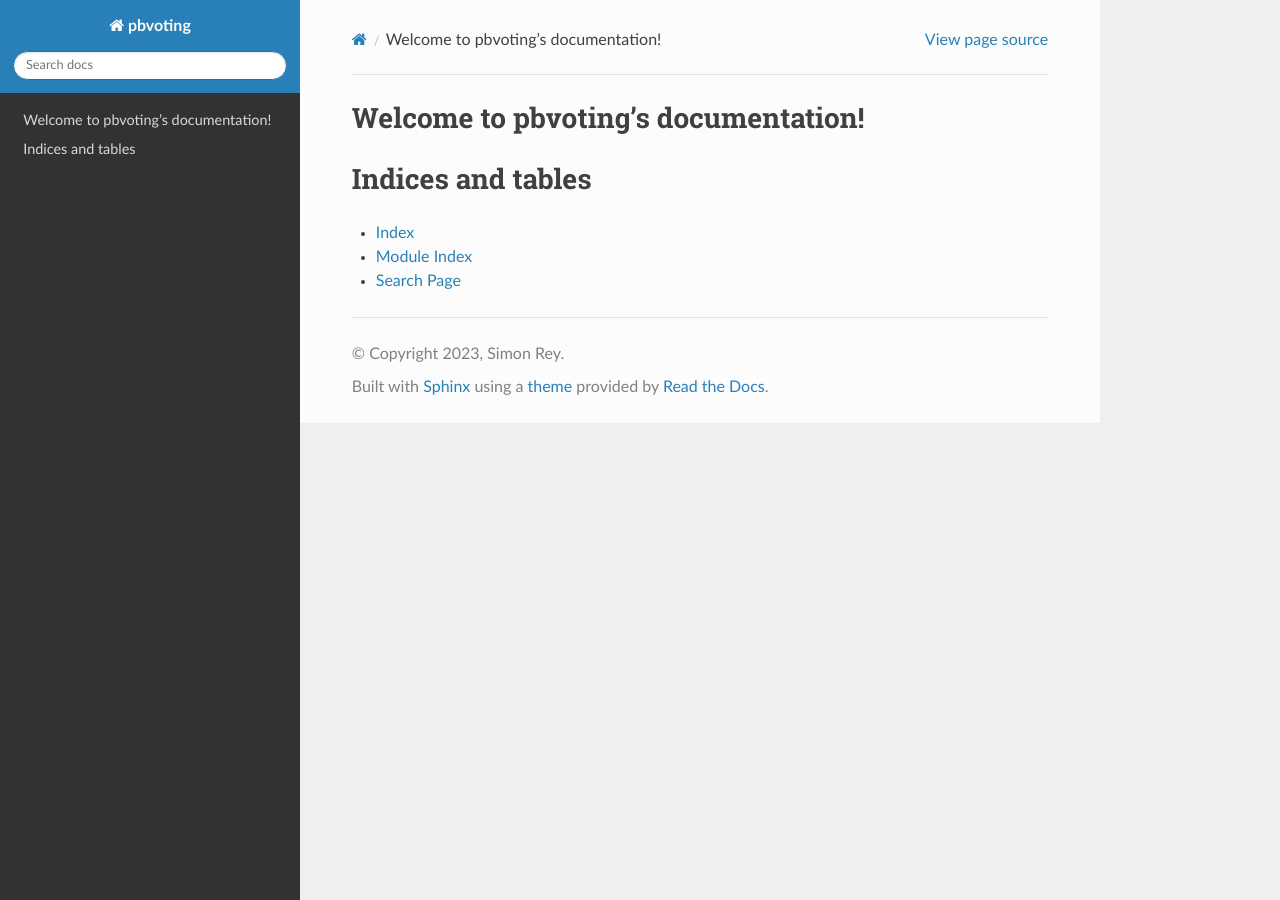
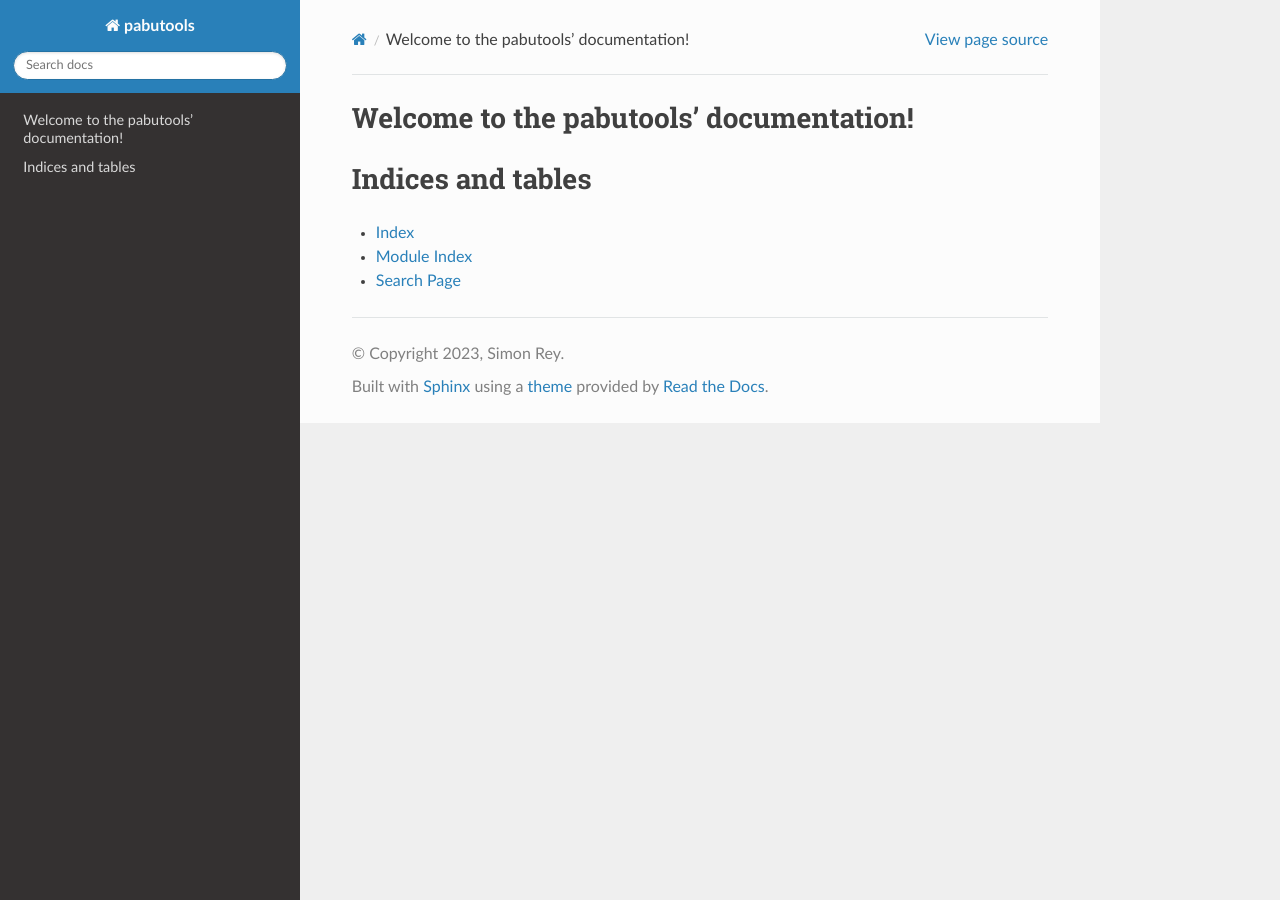
Before and after one commit to tjhv10/pabutools, a Sphinx documentation site: the page built from docs/source/index.rst, in a window 1280 px wide. Built offline with Sphinx 7.4.7 and the Read the Docs theme 2.0.0, drawn with Linux system fonts in a browser that asks for light colours.

Commit message:
Removing instances of "pbvoting"

```diff
--- a/docs/source/conf.py
+++ b/docs/source/conf.py
@@ -6,7 +6,7 @@
 # -- Project information -----------------------------------------------------
 # https://www.sphinx-doc.org/en/master/usage/configuration.html#project-information
 
-project = "pbvoting"
+project = "pabutools"
 copyright = "2023, Simon Rey"
 author = "Simon Rey"
 
--- a/docs/source/index.rst
+++ b/docs/source/index.rst
@@ -1,9 +1,9 @@
-.. pbvoting documentation master file, created by
+.. pabutools documentation master file, created by
    sphinx-quickstart on Wed Jun 28 12:03:46 2023.
    You can adapt this file completely to your liking, but it should at least
    contain the root `toctree` directive.
 
-Welcome to pbvoting's documentation!
+Welcome to the pabutools' documentation!
 ====================================
 
 .. toctree::
```
Also changed, not shown: README.md (+2 -2 lines).
